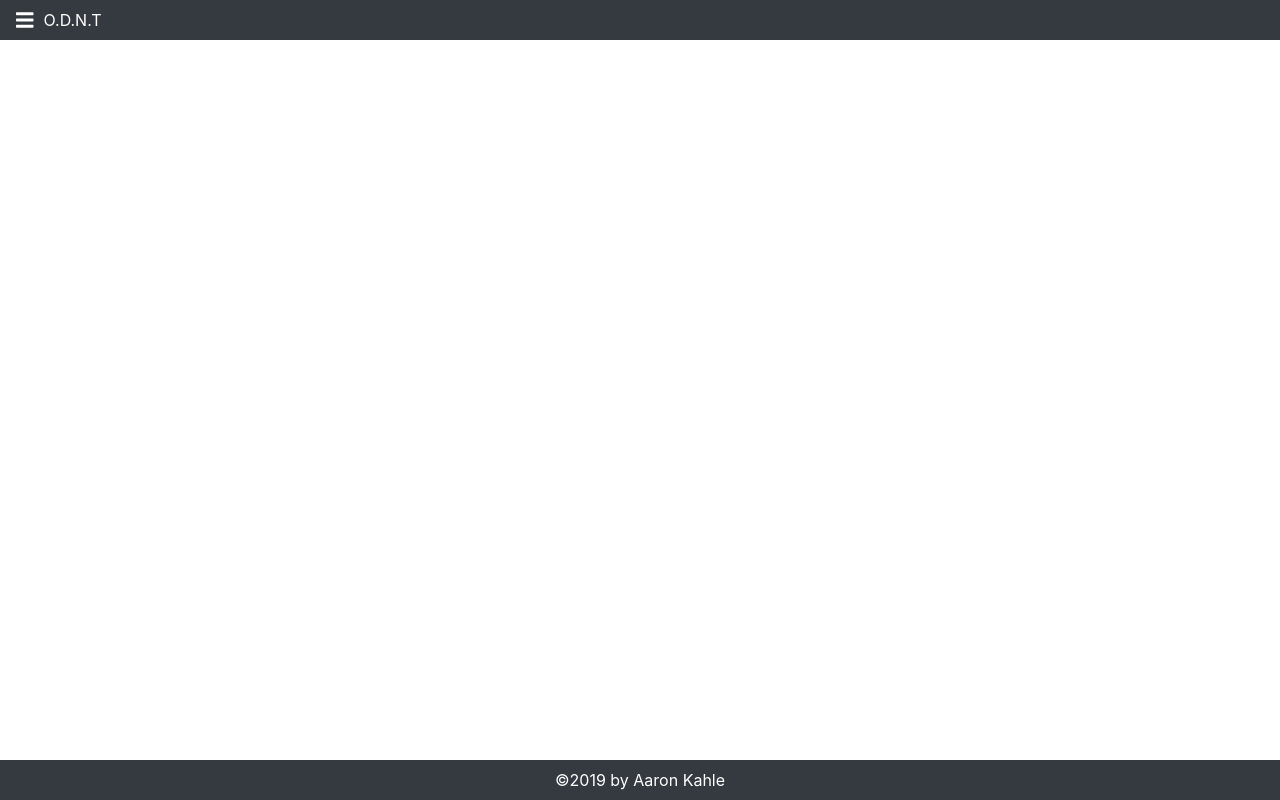
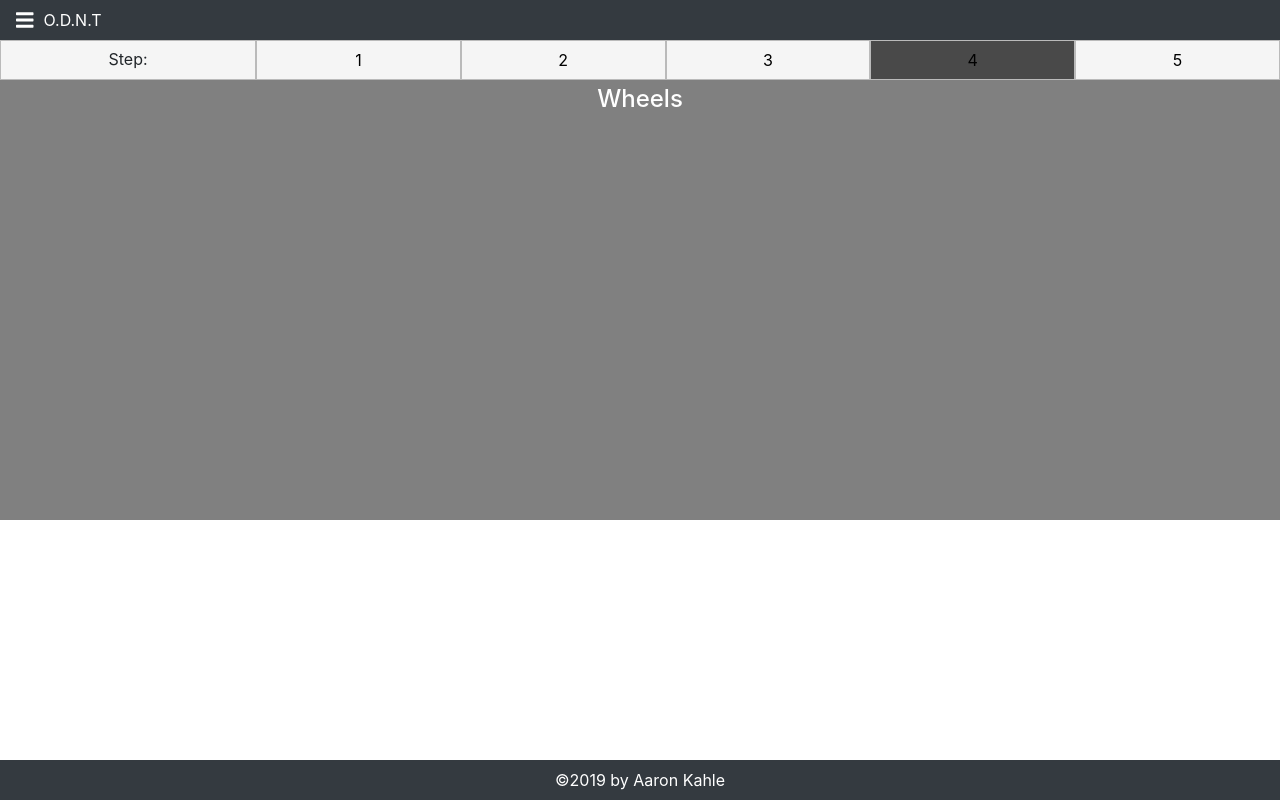
Before and after one commit to mattcbodily/longboard-shop, a React (Create React App) app: page /#/wheels in a window 1280 px wide. Before the commit this address led to /#/trucks. Built offline with nearby package versions, Linux system fonts and the light colour scheme.

Commit message:
added routing and setup for the custom board design components

```diff
--- a/src/components/Custom/BoardSize.js
+++ b/src/components/Custom/BoardSize.js
@@ -0,0 +1,28 @@
+import React, {Component} from 'react';
+import {Link} from 'react-router-dom';
+import ButtonGroup from 'react-bootstrap/ButtonGroup';
+import Button from 'react-bootstrap/Button';
+
+class BoardSize extends Component {
+    render(){
+        return (
+            <div className='Design'>
+                <ButtonGroup>
+                    <div className='customize-step-prompt'>
+                        Step:
+                    </div>
+                    <Link to='/customize'><Button bsPrefix='customize-step-btn'>1</Button></Link>
+                    <Button bsPrefix='active-customize-step-btn'>2</Button>
+                    <Link to='/trucks'><Button bsPrefix='customize-step-btn'>3</Button></Link>
+                    <Link to='/wheels'><Button bsPrefix='customize-step-btn'>4</Button></Link>
+                    <Link to='/graphics'><Button bsPrefix='customize-step-btn'>5</Button></Link>
+                </ButtonGroup>
+                <div className='custom-board-image-div'>
+                    <h5 className='custom-step-name'>Board Size</h5>
+                </div>
+            </div>
+        )
+    }
+}
+
+export default BoardSize;
--- a/src/components/Custom/Design.css
+++ b/src/components/Custom/Design.css
@@ -3,3 +3,38 @@
     box-sizing: border-box;
     padding-top: 40px;
 }
+
+.customize-step-prompt {
+    height: 40px;
+    width: 20vw;
+    box-sizing: border-box;
+    padding-top: 6px;
+    background-color: whitesmoke;
+    border: 1px solid rgb(186, 186, 186);
+}
+
+.active-customize-step-btn {
+    height: 40px;
+    width: 16vw;
+    background-color: #494949;
+    border: 1px solid rgb(186, 186, 186);
+}
+
+.customize-step-btn {
+    height: 40px;
+    width: 16vw;
+    background-color: whitesmoke;
+    border: 1px solid rgb(186, 186, 186);
+}
+
+.custom-board-image-div {
+    height: 55vh;
+    box-sizing: border-box;
+    padding-top: 5px;
+    background-color: gray;
+}
+
+.custom-step-name {
+    font-size: 24px;
+    color: white;
+}
--- a/src/components/Custom/Design.js
+++ b/src/components/Custom/Design.js
@@ -1,11 +1,26 @@
 import React, {Component} from 'react';
+import {Link} from 'react-router-dom';
+import ButtonGroup from 'react-bootstrap/ButtonGroup';
+import Button from 'react-bootstrap/Button';
 import './Design.css';
 
 class Design extends Component {
     render(){
         return (
             <div className='Design'>
-                Design component
+                <ButtonGroup>
+                    <div className='customize-step-prompt'>
+                        Step:
+                    </div>
+                    <Button bsPrefix='active-customize-step-btn'>1</Button>
+                    <Link to='/boardsize'><Button bsPrefix='customize-step-btn'>2</Button></Link>
+                    <Link to='/trucks'><Button bsPrefix='customize-step-btn'>3</Button></Link>
+                    <Link to='/wheels'><Button bsPrefix='customize-step-btn'>4</Button></Link>
+                    <Link to='/graphics'><Button bsPrefix='customize-step-btn'>5</Button></Link>
+                </ButtonGroup>
+                <div className='custom-board-image-div'>
+                    <h5 className='custom-step-name'>Design</h5>
+                </div>
             </div>
         )
     }
--- a/src/components/Custom/Pictures.js
+++ b/src/components/Custom/Pictures.js
@@ -0,0 +1,28 @@
+import React, {Component} from 'react';
+import {Link} from 'react-router-dom';
+import ButtonGroup from 'react-bootstrap/ButtonGroup';
+import Button from 'react-bootstrap/Button';
+
+class Pictures extends Component {
+    render(){
+        return (
+            <div className='Design'>
+                <ButtonGroup>
+                    <div className='customize-step-prompt'>
+                        Step:
+                    </div>
+                    <Link to='/customize'><Button bsPrefix='customize-step-btn'>1</Button></Link>
+                    <Link to='/boardsize'><Button bsPrefix='customize-step-btn'>2</Button></Link>
+                    <Link to='/trucks'><Button bsPrefix='customize-step-btn'>3</Button></Link>
+                    <Link to='/wheels'><Button bsPrefix='customize-step-btn'>4</Button></Link>
+                    <Button bsPrefix='active-customize-step-btn'>5</Button>
+                </ButtonGroup>
+                <div className='custom-board-image-div'>
+                    <h5 className='custom-step-name'>Graphics</h5>
+                </div>
+            </div>
+        )
+    }
+}
+
+export default Pictures;
--- a/src/components/Custom/Trucks.js
+++ b/src/components/Custom/Trucks.js
@@ -0,0 +1,28 @@
+import React, {Component} from 'react';
+import {Link} from 'react-router-dom';
+import ButtonGroup from 'react-bootstrap/ButtonGroup';
+import Button from 'react-bootstrap/Button';
+
+class Trucks extends Component {
+    render(){
+        return (
+            <div className='Design'>
+                <ButtonGroup>
+                    <div className='customize-step-prompt'>
+                        Step:
+                    </div>
+                    <Link to='/customize'><Button bsPrefix='customize-step-btn'>1</Button></Link>
+                    <Link to='/boardsize'><Button bsPrefix='customize-step-btn'>2</Button></Link>
+                    <Button bsPrefix='active-customize-step-btn'>3</Button>
+                    <Link to='/wheels'><Button bsPrefix='customize-step-btn'>4</Button></Link>
+                    <Link to='/graphics'><Button bsPrefix='customize-step-btn'>5</Button></Link>
+                </ButtonGroup>
+                <div className='custom-board-image-div'>
+                    <h5 className='custom-step-name'>Trucks</h5>
+                </div>
+            </div>
+        )
+    }
+}
+
+export default Trucks;
--- a/src/components/Custom/Wheels.js
+++ b/src/components/Custom/Wheels.js
@@ -0,0 +1,28 @@
+import React, {Component} from 'react';
+import {Link} from 'react-router-dom';
+import ButtonGroup from 'react-bootstrap/ButtonGroup';
+import Button from 'react-bootstrap/Button';
+
+class Wheels extends Component {
+    render(){
+        return (
+            <div className='Design'>
+                <ButtonGroup>
+                    <div className='customize-step-prompt'>
+                        Step:
+                    </div>
+                    <Link to='/customize'><Button bsPrefix='customize-step-btn'>1</Button></Link>
+                    <Link to='/boardsize'><Button bsPrefix='customize-step-btn'>2</Button></Link>
+                    <Link to='/trucks'><Button bsPrefix='customize-step-btn'>3</Button></Link>
+                    <Button bsPrefix='active-customize-step-btn'>4</Button>
+                    <Link to='/graphics'><Button bsPrefix='customize-step-btn'>5</Button></Link>
+                </ButtonGroup>
+                <div className='custom-board-image-div'>
+                    <h5 className='custom-step-name'>Wheels</h5>
+                </div>
+            </div>
+        )
+    }
+}
+
+export default Wheels;
--- a/src/routes.js
+++ b/src/routes.js
@@ -5,6 +5,10 @@ import About from './components/About/About';
 import Boards from './components/Boards/Boards';
 import SelectedBoard from './components/Boards/SelectedBoard';
 import Design from './components/Custom/Design';
+import BoardSize from './components/Custom/BoardSize';
+import Trucks from './components/Custom/Trucks';
+import Wheels from './components/Custom/Wheels';
+import Pictures from './components/Custom/Pictures';
 
 export default (
     <Switch>
@@ -13,5 +17,9 @@ export default (
         <Route path = '/boards' component = {Boards}/>
         <Route path = '/board/:boardname' component = {SelectedBoard}/>
         <Route path = '/customize' component = {Design}/>
+        <Route path = '/boardsize' component = {BoardSize}/>
+        <Route path = '/trucks' component = {Trucks}/>
+        <Route path = '/wheels' component = {Wheels}/>
+        <Route path = '/graphics' component = {Pictures}/>
     </Switch>
 )
```
